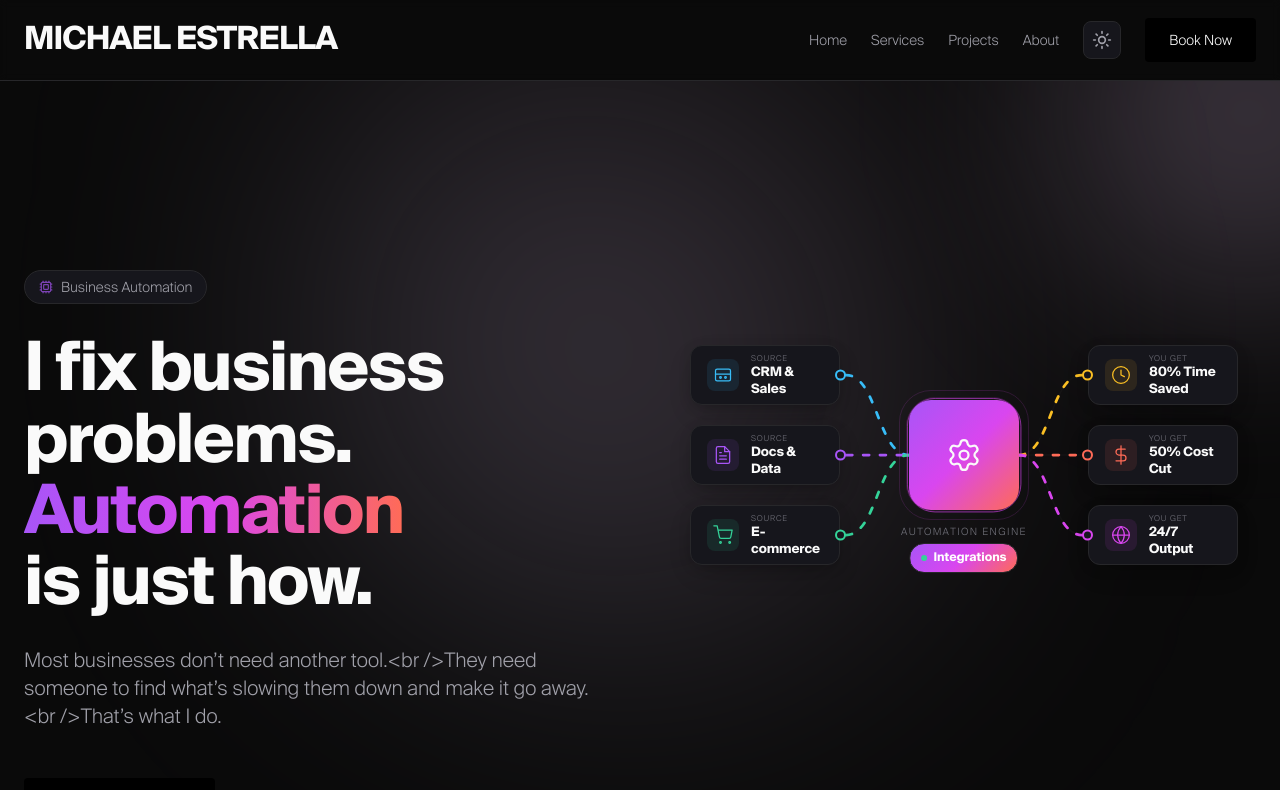
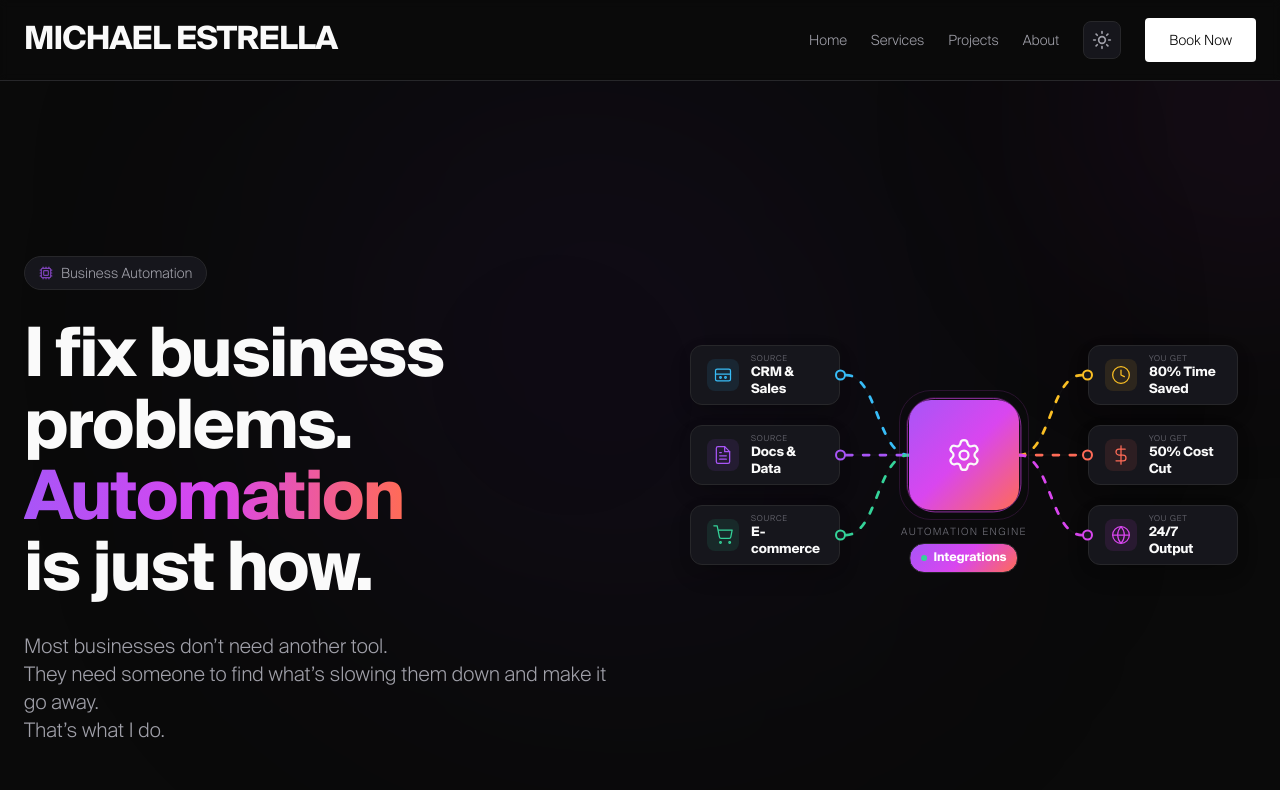
Before and after one commit to HeisenMike/Mike-s-portfolio, a React (Vite) app: page / in a window 1280 px wide. Shown: the top 790 px of the page. Built offline with nearby package versions, Linux system fonts and the light colour scheme.

Commit message:
fixed subheadlines

```diff
--- a/index.html
+++ b/index.html
@@ -1,5 +1,5 @@
 <!doctype html>
-<html lang="en">
+<html lang="en" class="dark">
 
 <head>
   <meta charset="UTF-8" />
--- a/src/components/Hero.jsx
+++ b/src/components/Hero.jsx
@@ -50,9 +50,8 @@ const Hero = () => {
               animate={{ opacity: 1, y: 0 }}
               transition={{ duration: 0.6, delay: 0.2 }}
               className="text-lg md:text-xl text-[var(--text-secondary)] leading-relaxed max-w-2xl mb-12 font-light"
-            >
-              {config.description}
-            </motion.p>
+              dangerouslySetInnerHTML={{ __html: config.description }}
+            />
 
             {/* Call to Actions */}
             <motion.div
--- a/tailwind.config.js
+++ b/tailwind.config.js
@@ -1,5 +1,6 @@
 /** @type {import('tailwindcss').Config} */
 export default {
+  darkMode: 'class',
   content: [
     "./index.html",
     "./src/**/*.{js,ts,jsx,tsx}",
```
